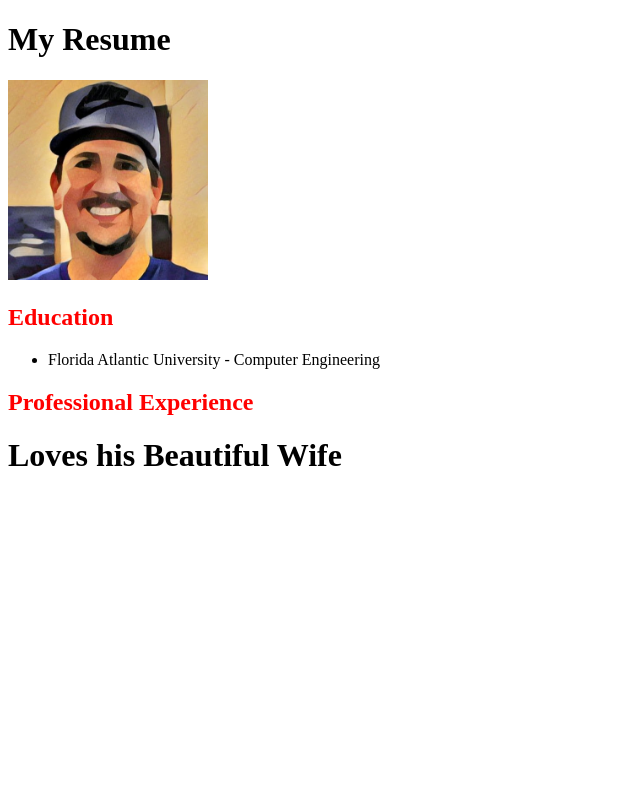
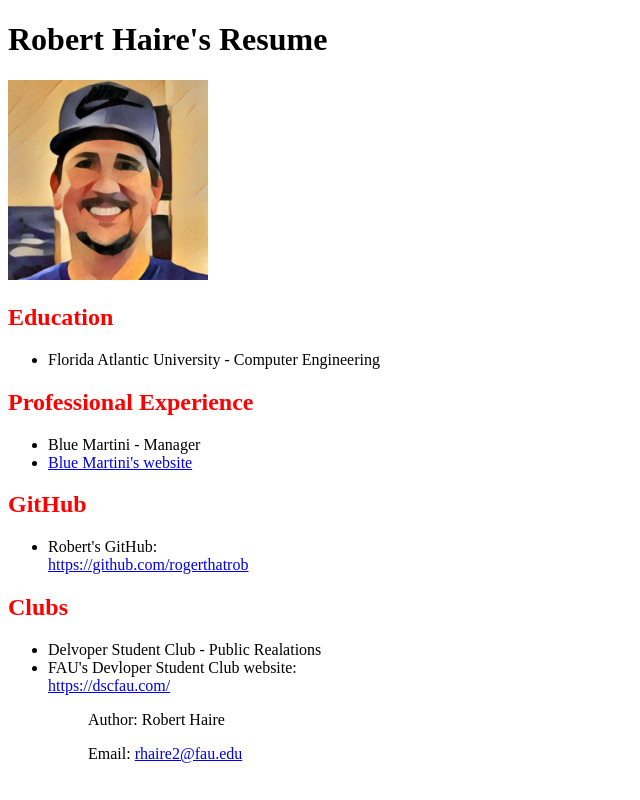
Before and after one commit to rogerthatrob/COP3813, a PHP site: page /indexp1.html in a window 1280 px wide. Shown: the whole page, without its empty margins (0-640 px from the left). Run offline with PHP 8.4, Linux system fonts and the light colour scheme.

Commit message:
added more to hw1

```diff
--- a/indexp1.html
+++ b/indexp1.html
@@ -5,13 +5,32 @@
         <link rel="stylesheet" href="mainp1.css">
     </head>
     <body>
-        <h1>My Resume</h1>
+        <h1>Robert Haire's Resume</h1>
         <img src="discordphoto.jpg" height="200" >
         <h2>Education</h2>
         <ul>
             <li>Florida Atlantic University - Computer Engineering</li>
         </ul>
+        <!-- <h1>Loves his Beautiful Wife</h1> -->
         <h2>Professional Experience</h2>
-        <h1>Loves his Beautiful Wife</h1>
+        <ul>
+            <li>Blue Martini - Manager</li>
+            <li><nav><a href="https://bluemartini.com/" target="_blank">Blue Martini's website</a></nav></li>
+        </ul>
+        <h2>GitHub</h2>
+        <ul>
+            <li>Robert's GitHub: <nav><a href="https://github.com/rogerthatrob" target="_blank">https://github.com/rogerthatrob</a></nav></li>
+        </ul>
+        <h2>Clubs</h2>
+        <ul>
+            <li>Delvoper Student Club - Public Realations</li>
+            <li>FAU's Devloper Student Club website:
+                <nav><a href="https://dscfau.com/" target="_blank">https://dscfau.com/</a></nav>
+            </li>
+        <ul>
+        <footer>
+            <p>Author: Robert Haire</p>
+            <p>Email: <a href="mailto:rhaire2@fau.edu">rhaire2@fau.edu</a></p>
+        </footer>
     </body>
 </html>
--- a/mainp1.css
+++ b/mainp1.css
@@ -1,3 +1,10 @@
+
+.myDiv{
+    border: blue;
+    background-color: coral;
+    text-align: center;
+}
+
 h2{
     color:red
 }
```
